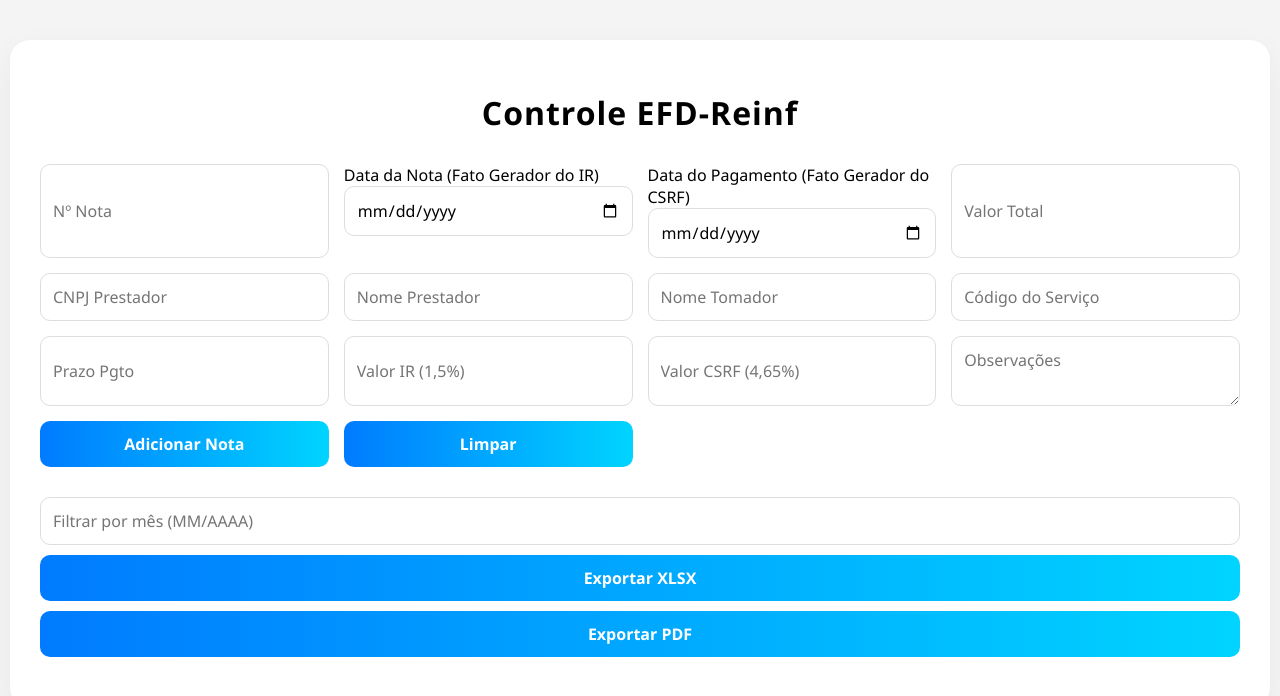
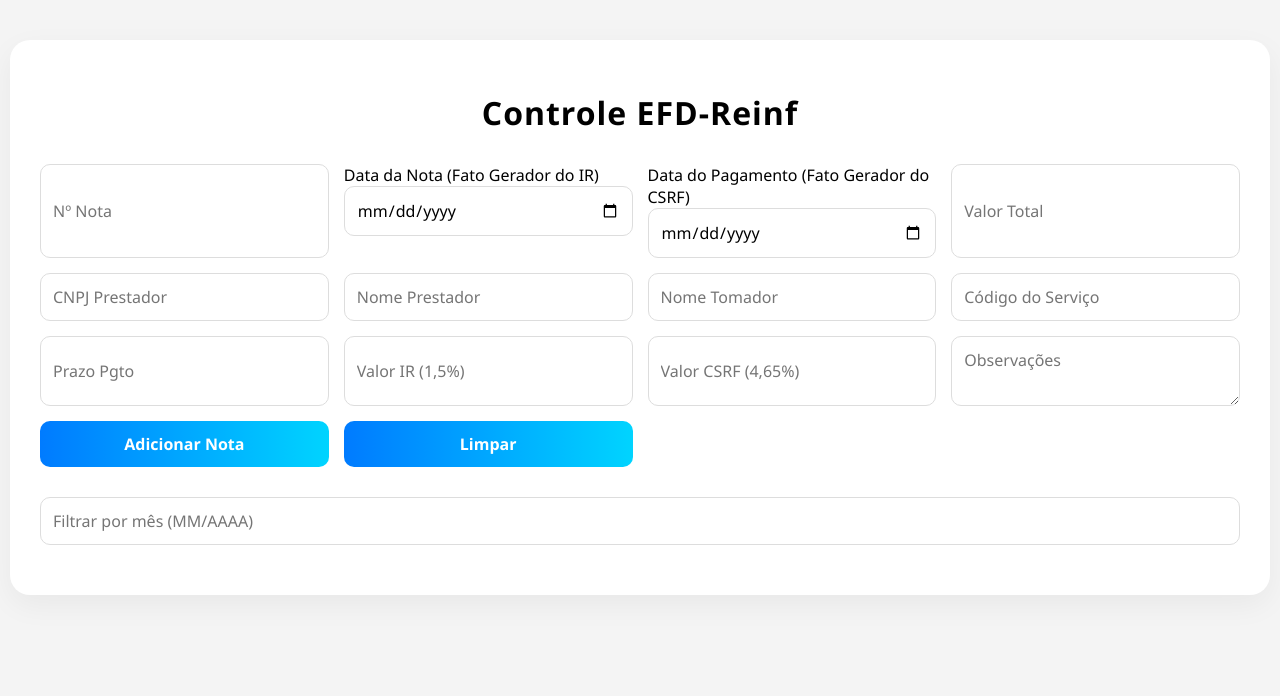
Before and after one commit to matheus5010/reinf-calc, a React (Vite) app: page / in a window 1280 px wide. Shown: the top 696 px of the page. Built offline with nearby package versions, Linux system fonts and the light colour scheme.

Commit message:
feat: adiciona controle de status e vencimento com marcação de pagamento

```diff
--- a/src/App.jsx
+++ b/src/App.jsx
@@ -33,7 +33,8 @@ function App() {
     nomePrestador: "",
     nomeTomador: "",
     prazoPagamento: "",
-    obs: ""
+    obs: "",
+    status: "Em Aberto"
   };
 
   const [form, setForm] = useState(formInicial);
@@ -99,6 +100,12 @@ function App() {
     setNotas(novasNotas);
   };
 
+  const marcarComoPago = (index) => {
+    const novasNotas = [...notas];
+    novasNotas[index].status = "Pago";
+    setNotas(novasNotas);
+  };
+
   const filtrarNotasPorMes = (ref) => {
     const refFormatado = ref.replace("/", "-");
     return notas.filter((n) => {
@@ -121,76 +128,18 @@ function App() {
     });
   };
 
+  const estaVencido = (prazo) => {
+    if (!prazo) return false;
+    const partes = prazo.match(/\d{2}\/\d{2}\/\d{4}/g);
+    if (!partes) return false;
+    const dataIR = new Date(partes[0].split("/").reverse().join("-"));
+    const dataCSRF = new Date(partes[1].split("/").reverse().join("-"));
+    const hoje = new Date();
+    return dataIR < hoje || dataCSRF < hoje;
+  };
+
   const somaCampo = (campo) =>
     filtrarNotasPorMes(mesFiltro).reduce((acc, n) => acc + parseFloat(n[campo] || 0), 0);
-
-  const exportarPDF = () => {
-    const doc = new jsPDF();
-    doc.setFontSize(14);
-    doc.text(`Retenções a pagar - ${mesFiltro?.replace("-", "/") || "Período completo"}`, 14, 15);
-
-    const dados = filtrarNotasPorMes(mesFiltro).map(n => [
-      n.numero,
-      n.dataNota,
-      n.dataPagamento,
-      n.cnpjPrestador,
-      n.nomePrestador,
-      n.nomeTomador,
-      parseFloat(n.valorTotal || 0).toLocaleString("pt-BR", { style: "currency", currency: "BRL" }),
-      parseFloat(n.valorIR || 0).toLocaleString("pt-BR", { style: "currency", currency: "BRL" }),
-      parseFloat(n.valorCSRF || 0).toLocaleString("pt-BR", { style: "currency", currency: "BRL" }),
-      n.codServico,
-      n.prazoPagamento,
-      n.obs
-    ]);
-
-    if (dados.length === 0) {
-      alert("Nenhuma nota encontrada para exportar.");
-      return;
-    }
-
-    doc.autoTable({
-      startY: 20,
-      head: [[
-        "Nº", "Nota", "Pgto", "CNPJ", "Prestador", "Tomador",
-        "Total", "IR", "CSRF", "Serviço", "Prazo", "Obs"
-      ]],
-      body: dados,
-      styles: { fontSize: 8, cellPadding: 2 },
-      headStyles: { fillColor: [22, 160, 133] }
-    });
-
-    doc.save(`reinf_retencoes_${mesFiltro?.replace("-", "_") || "completo"}.pdf`);
-  };
-
-  const exportarXLSX = () => {
-    const dados = filtrarNotasPorMes(mesFiltro).map(n => ({
-      "DATA EMISSÃO": n.dataNota,
-      "NUMERO DA NOTA": n.numero,
-      "CÓDIGO DO SERVIÇO": n.codServico,
-      "EMPRESA": n.nomePrestador,
-      "CNPJ": n.cnpjPrestador,
-      "TOMADOR": n.nomeTomador,
-      "VALOR": parseFloat(n.valorTotal),
-      "ISENTO": parseFloat(n.valorIR) < 10 && parseFloat(n.valorCSRF) < 10 ? "SIM" : "NÃO",
-      "DATA DE PAGAMENTO": n.dataPagamento,
-      "IR": parseFloat(n.valorIR),
-      "CSLL": "",
-      "PIS": "",
-      "COFINS": "",
-      "ABAIXO DE 10": parseFloat(n.valorIR) < 10 || parseFloat(n.valorCSRF) < 10 ? "SIM" : "",
-      "CSRF": "CONCLUIDO",
-      "IR STATUS": "CONCLUIDO"
-    }));
-
-    const ws = XLSX.utils.json_to_sheet(dados);
-    const wb = XLSX.utils.book_new();
-    XLSX.utils.book_append_sheet(wb, ws, "RETENÇÕES");
-
-    const excelBuffer = XLSX.write(wb, { bookType: "xlsx", type: "array" });
-    const blob = new Blob([excelBuffer], { type: "application/octet-stream" });
-    saveAs(blob, `reinf_retencoes_${mesFiltro || "completo"}.xlsx`);
-  };
 
   return (
     <div className="container">
@@ -221,8 +170,6 @@ function App() {
 
       <div className="filtros">
         <input placeholder="Filtrar por mês (MM/AAAA)" value={mesFiltro} onChange={(e) => setMesFiltro(e.target.value)} />
-        <button onClick={exportarXLSX}>Exportar XLSX</button>
-        <button onClick={exportarPDF}>Exportar PDF</button>
       </div>
 
       {mesFiltro && (
@@ -242,13 +189,14 @@ function App() {
                 <th>CSRF</th>
                 <th>Serviço</th>
                 <th>Prazo</th>
+                <th>Status</th>
                 <th>Obs</th>
                 <th>Ações</th>
               </tr>
             </thead>
             <tbody>
               {filtrarNotasPorMes(mesFiltro).map((n, i) => (
-                <tr key={i}>
+                <tr key={i} style={{ backgroundColor: n.status === 'Pago' ? '#e0ffe0' : estaVencido(n.prazoPagamento) ? '#ffe0e0' : 'white' }}>
                   <td>{n.numero}</td>
                   <td>{n.dataNota}</td>
                   <td>{n.dataPagamento}</td>
@@ -260,10 +208,12 @@ function App() {
                   <td>{parseFloat(n.valorCSRF).toLocaleString("pt-BR", { style: "currency", currency: "BRL" })}</td>
                   <td>{n.codServico}</td>
                   <td>{n.prazoPagamento}</td>
+                  <td>{n.status}</td>
                   <td>{n.obs}</td>
                   <td>
                     <button onClick={() => editarNota(i)}>Editar</button>
                     <button onClick={() => excluirNota(i)}>Excluir</button>
+                    {n.status !== 'Pago' && <button onClick={() => marcarComoPago(i)}>Marcar como Pago</button>}
                   </td>
                 </tr>
               ))}
```
